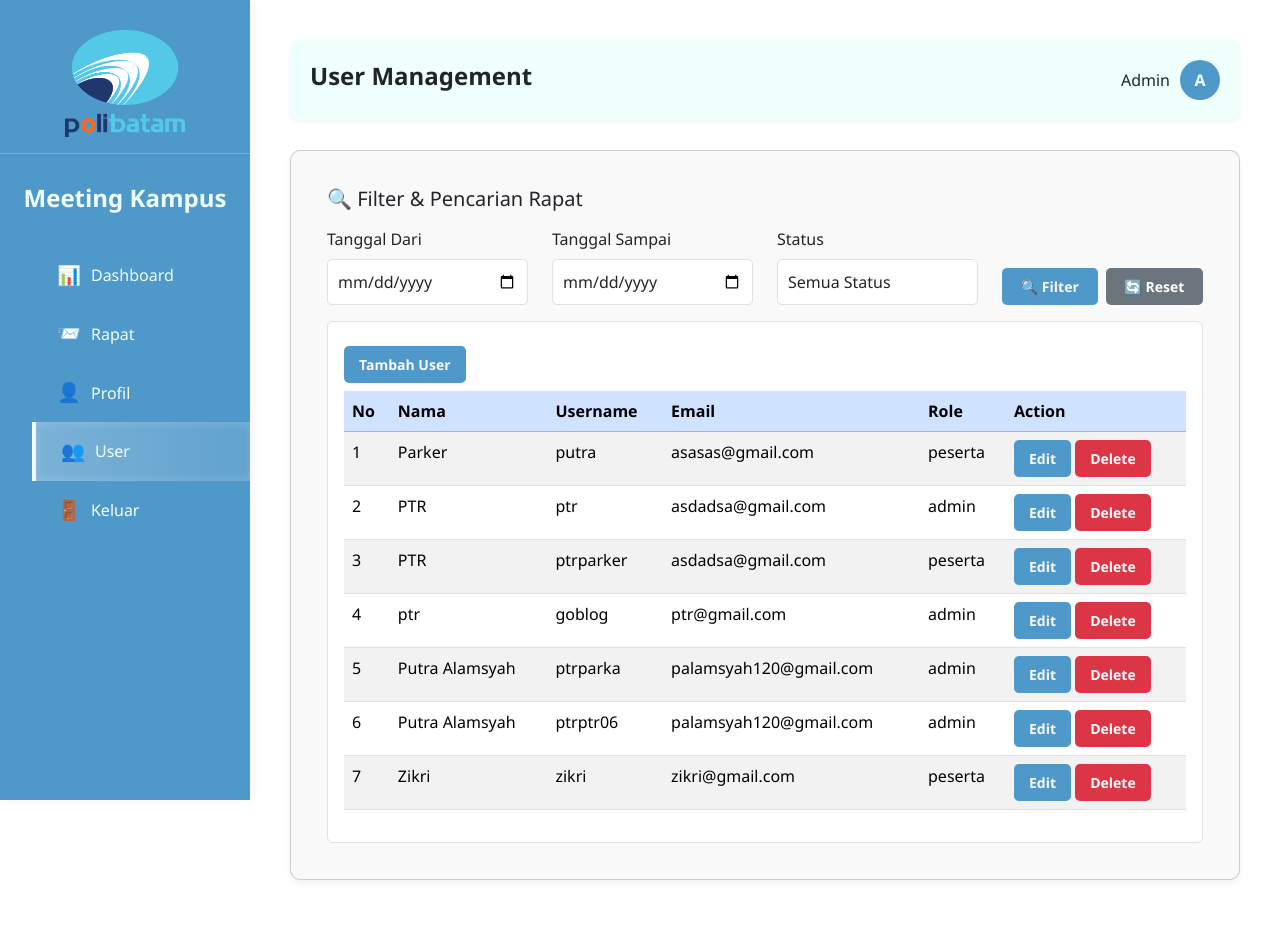
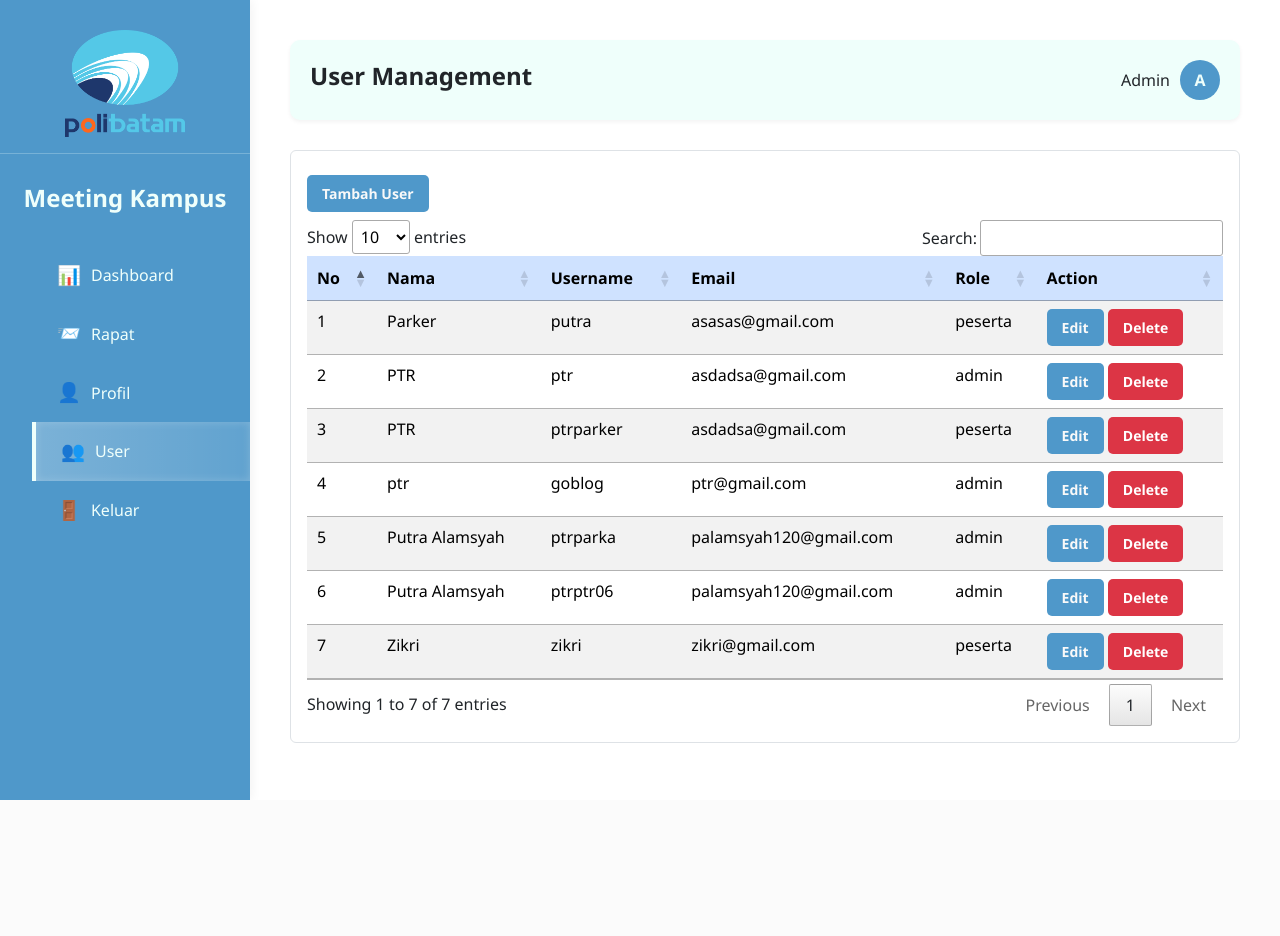
Before and after one commit to PutraAl/ProjectPerencanaanRapat, a PHP site: page /admin/user.php in a window 1280 px wide. After the commit the page ends 800 px from the top, so only its background shows below. Run offline with PHP 8.4, Linux system fonts and the light colour scheme; a user stored in the database is signed in; data comes from the database, SQL or seed files in the repository; data that the repository does not hold is empty; some libraries are stand-ins or nearby versions.

Commit message:
Filtering data pake library datatables

```diff
--- a/admin/user.php
+++ b/admin/user.php
@@ -12,8 +12,11 @@ $id_user = $_SESSION['id_user'];
 
   <link href="https://cdn.jsdelivr.net/npm/bootstrap@5.3.3/dist/css/bootstrap.min.css" rel="stylesheet"
     integrity="sha384-QWTKZyjpPEjISv5WaRU9OFeRpok6YctnYmDr5pNlyT2bRjXh0JMhjY6hW+ALEwIH" crossorigin="anonymous">
+  <link rel="stylesheet" href="//cdn.datatables.net/2.3.5/css/dataTables.dataTables.min.css">
+  <link rel="stylesheet" href="../assets/css/adminpagenew.css">
 
-  <link rel="stylesheet" href="../assets/css/adminpagenew.css">
+  <link rel="stylesheet" href="https://cdn.datatables.net/1.13.8/css/jquery.dataTables.min.css">
+
 </head>
 
 <body>
@@ -74,44 +77,14 @@ $id_user = $_SESSION['id_user'];
           <div class="user-avatar">A</div>
         </div>
       </div>
-      <div class="card mb-3">
-        <div class="card-body">
-          <h5 class="mb-3">🔍 Filter & Pencarian Rapat</h5>
-          <form action="" method="GET" id="filterForm">
-            <div class="row">
-              <div class="col-md-3 mb-3">
-                <label for="tanggal_dari" class="form-label">Tanggal Dari</label>
-                <input type="date" name="tanggal_dari" id="tanggal_dari" class="form-control"
-                  value="<?= $filterTanggalDari ?>">
-              </div>
-              <div class="col-md-3 mb-3">
-                <label for="tanggal_sampai" class="form-label">Tanggal Sampai</label>
-                <input type="date" name="tanggal_sampai" id="tanggal_sampai" class="form-control"
-                  value="<?= $filterTanggalSampai ?>">
-              </div>
-              <div class="col-md-3 mb-3">
-                <label for="status" class="form-label">Status</label>
-                <select name="status" id="status" class="form-control">
-                  <option value="">Semua Status</option>
-                  <option value="dijadwalkan" <?= $filterStatus == 'dijadwalkan' ? 'selected' : '' ?>>Dijadwalkan
-                  </option>
-                  <option value="selesai" <?= $filterStatus == 'selesai' ? 'selected' : '' ?>>Selesai</option>
-                  <option value="dibatalkan" <?= $filterStatus == 'dibatalkan' ? 'selected' : '' ?>>Dibatalkan</option>
-                </select>
-              </div>
-              <div class="col-md-3 mb-3 d-flex align-items-end gap-2">
-                <button type="submit" class="btn btn-primary flex-fill">🔍 Filter</button>
-                <a href="rapat.php" class="btn btn-secondary flex-fill">🔄 Reset</a>
-              </div>
-            </div>
-          </form>
+
 
           <div class="border bg-white rounded p-3">
             <button type="button" class="btn btn-primary my-2" data-bs-toggle="modal" data-bs-target="#tambahuser">
               Tambah User
             </button>
 
-            <table class="table table-responsive table-hover table-striped">
+            <table class="table table-responsive table-hover table-striped" id="myTable">
               <thead class="table-primary">
                 <tr>
                   <th>No</th>
@@ -136,18 +109,20 @@ $id_user = $_SESSION['id_user'];
                   <td><?= $row['email'] ?></td>
                   <td><?= $row['role'] ?></td>
                   <td>
-                    <button class="view-btn btn btn-sm btn-primary" data-bs-toggle="modal" data-bs-target="#edituser-<?= $row['id_user'] ?>">
+                    <button class="view-btn btn btn-sm btn-primary" data-bs-toggle="modal"
+                      data-bs-target="#edituser-<?= $row['id_user'] ?>">
                       Edit
                     </button>
 
-                    <a href="../action/edit_user.php?id=<?= $row['id_user'] ?>" name="delete" class="edit-btn btn btn-sm btn-danger">
+                    <a href="../action/edit_user.php?id=<?= $row['id_user'] ?>" name="delete"
+                      class="edit-btn btn btn-sm btn-danger">
                       Delete
                     </a>
                   </td>
                 </tr>
                 <!-- Modal edit user -->
-                <div class="modal fade" id="edituser-<?= $row['id_user'] ?>" tabindex="-1" aria-labelledby="exampleModalLabel"
-                  aria-hidden="true">
+                <div class="modal fade" id="edituser-<?= $row['id_user'] ?>" tabindex="-1"
+                  aria-labelledby="exampleModalLabel" aria-hidden="true">
                   <div class="modal-dialog">
                     <div class="modal-content">
 
@@ -163,10 +138,12 @@ $id_user = $_SESSION['id_user'];
                           <input type="text" name="nama" class="form-control mb-2" value="<?= $row['nama'] ?>" required>
 
                           <label>Username</label>
-                          <input type="text" name="username" class="form-control mb-2" value="<?= $row['username'] ?>" required>
+                          <input type="text" name="username" class="form-control mb-2" value="<?= $row['username'] ?>"
+                            required>
 
                           <label>Email</label>
-                          <input type="email" name="email" class="form-control mb-2" value="<?= $row['email'] ?>" required>
+                          <input type="email" name="email" class="form-control mb-2" value="<?= $row['email'] ?>"
+                            required>
 
                           <label>Password</label>
                           <input type="password" name="password" class="form-control mb-2">
@@ -196,68 +173,6 @@ $id_user = $_SESSION['id_user'];
               </tbody>
             </table>
           </div>
-
-          <!-- <div class="modal fade" id="viewUserModal" tabindex="-1">
-            <div class="modal-dialog">
-              <div class="modal-content">
-                <div class="modal-header">
-                  <h5 class="modal-title">Detail User</h5>
-                  <button type="button" class="btn-close" data-bs-dismiss="modal"></button>
-                </div>
-
-                <div class="modal-body">
-                  <p><b>Nama:</b> <span id="viewNama"></span></p>
-                  <p><b>Username:</b> <span id="viewUsername"></span></p>
-                  <p><b>Email:</b> <span id="viewEmail"></span></p>
-                  <p><b>Jurusan:</b> <span id="viewJurusan"></span></p>
-                  <p><b>Prodi:</b> <span id="viewProdi"></span></p>
-                </div>
-
-                <div class="modal-footer">
-                  <button class="btn btn-secondary" data-bs-dismiss="modal">Tutup</button>
-                </div>
-              </div>
-            </div>
-          </div>
-
-          <div class="modal fade" id="editUserModal" tabindex="-1">
-            <div class="modal-dialog">
-              <div class="modal-content">
-
-                <div class="modal-header">
-                  <h5 class="modal-title">Edit User</h5>
-                  <button class="btn-close" data-bs-dismiss="modal"></button>
-                </div>
-
-                <form id="editUserForm" action="../action/updateuser.php" method="POST">
-                  <div class="modal-body">
-
-                    <label>ID User</label>
-                    <input type="text" name="id_user" id="editId" class="form-control" readonly>
-
-                    <label>Nama</label>
-                    <input type="text" name="nama" id="editNama" class="form-control">
-
-                    <label>Username</label>
-                    <input type="text" name="username" id="editUsername" class="form-control">
-
-                    <label>Email</label>
-                    <input type="email" name="email" id="editEmail" class="form-control">
-
-                    <label>Prodi</label>
-                    <input type="text" name="prodi" id="editProdi" class="form-control">
-
-                  </div>
-
-                  <div class="modal-footer">
-                    <button class="btn btn-secondary" data-bs-dismiss="modal">Batal</button>
-                    <button class="btn btn-success" type="submit">Simpan</button>
-                  </div>
-
-                </form>
-              </div>
-            </div>
-          </div> -->
 
 
           <!-- Modal Tambah User -->
@@ -307,36 +222,11 @@ $id_user = $_SESSION['id_user'];
           <script src="https://cdn.jsdelivr.net/npm/bootstrap@5.3.8/dist/js/bootstrap.bundle.min.js"
             integrity="sha384-FKyoEForCGlyvwx9Hj09JcYn3nv7wiPVlz7YYwJrWVcXK/BmnVDxM+D2scQbITxI" crossorigin="anonymous">
           </script>
-
+          <script src="https://code.jquery.com/jquery-3.7.1.min.js"></script>
+          <script src="https://cdn.datatables.net/1.13.8/js/jquery.dataTables.min.js"></script>
+          <script src="//cdn.datatables.net/2.3.5/js/dataTables.min.js"></script>
           <script>
-            // // ========== VIEW USER ==========
-            // document.querySelectorAll(".view-btn").forEach(btn => {
-            //   btn.addEventListener("click", function () {
-
-            //     document.getElementById("viewNama").textContent = this.dataset.nama;
-            //     document.getElementById("viewUsername").textContent = this.dataset.username;
-            //     document.getElementById("viewEmail").textContent = this.dataset.email;
-            //     document.getElementById("viewJurusan").textContent = this.dataset.jurusan;
-            //     document.getElementById("viewProdi").textContent = this.dataset.prodi;
-
-            //     new bootstrap.Modal(document.getElementById("viewUserModal")).show();
-            //   });
-            // });
-
-
-            // // ========== EDIT USER ==========
-            // document.querySelectorAll(".edit-btn").forEach(btn => {
-            //   btn.addEventListener("click", function () {
-
-            //     document.getElementById("editId").value = this.dataset.id;
-            //     document.getElementById("editNama").value = this.dataset.nama;
-            //     document.getElementById("editUsername").value = this.dataset.username;
-            //     document.getElementById("editEmail").value = this.dataset.email;
-            //     document.getElementById("editProdi").value = this.dataset.prodi;
-
-            //     new bootstrap.Modal(document.getElementById("editUserModal")).show();
-            //   });
-            // });
+            let table = new DataTable('#myTable');
           </script>
 
 </body>
```
